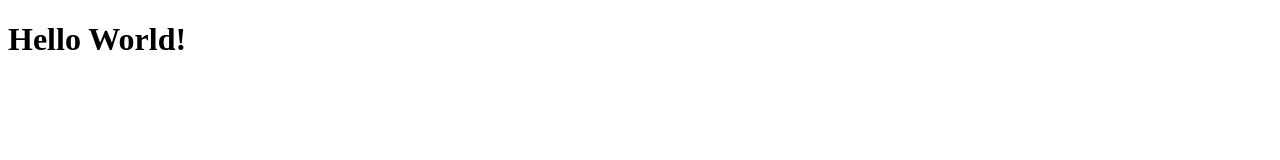
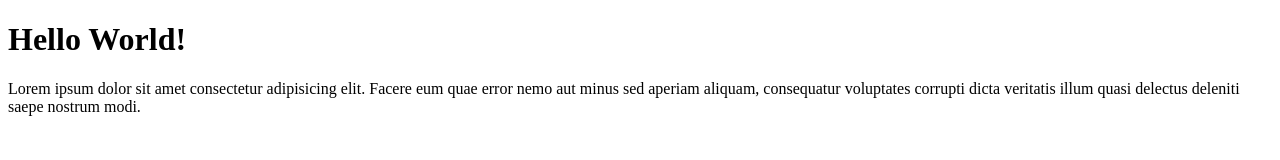
Before and after one commit to yusuphanafi/git-test-2, a plain HTML site: page index.html in a window 1280 px wide. Drawn offline with Linux system fonts and the light colour scheme.

Commit message:
menamahkan paragraf

```diff
--- a/index.html
+++ b/index.html
@@ -7,5 +7,6 @@
 </head>
 <body>
     <h1>Hello World!</h1>
+    <p>Lorem ipsum dolor sit amet consectetur adipisicing elit. Facere eum quae error nemo aut minus sed aperiam aliquam, consequatur voluptates corrupti dicta veritatis illum quasi delectus deleniti saepe nostrum modi.</p>
 </body>
 </html>
```
